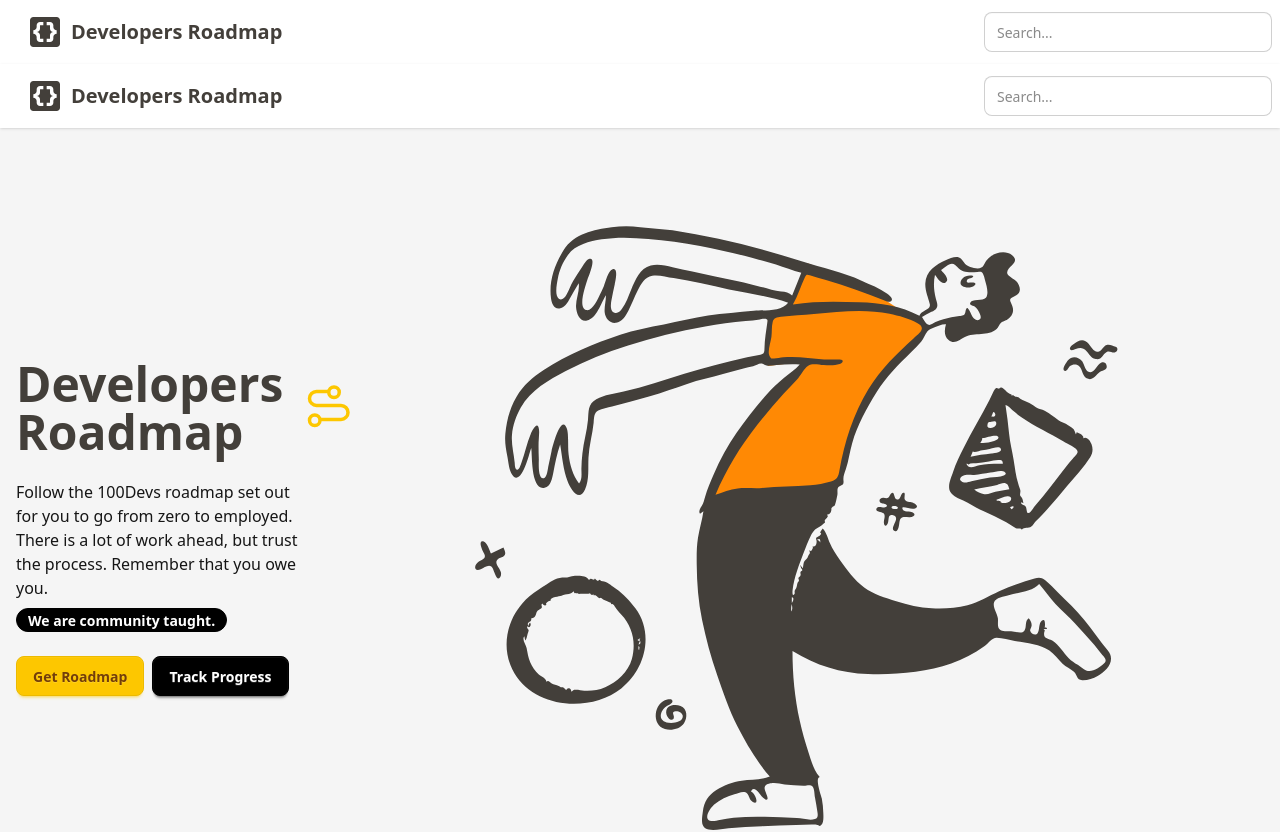
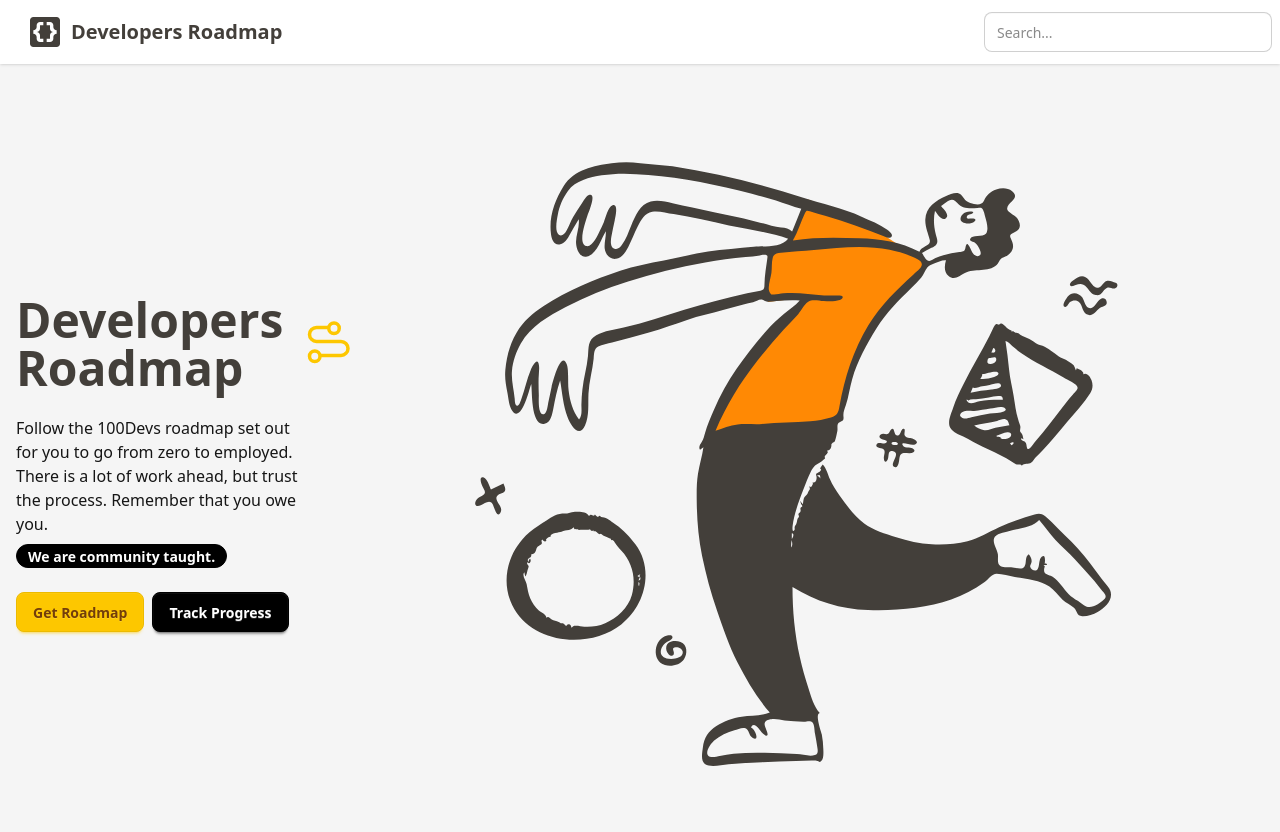
Before and after one commit to rcm-webdev/next-developer-roadmap, a Next.js app: page / in a window 1280 px wide. Shown: the top 832 px of the page. Built offline with nearby package versions, Linux system fonts and the light colour scheme.

Commit message:
add to page

```diff
--- a/app/page.js
+++ b/app/page.js
@@ -1,12 +1,10 @@
 import Footer from "@/component/Footer";
 import Hero from "@/component/Hero";
-import Navbar from "@/component/Navbar";
 
 export default function Home() {
   return (
-    <div className="">
+    <div>
       <main>
-        <Navbar />
         <Hero />
 
         <Footer />
```
